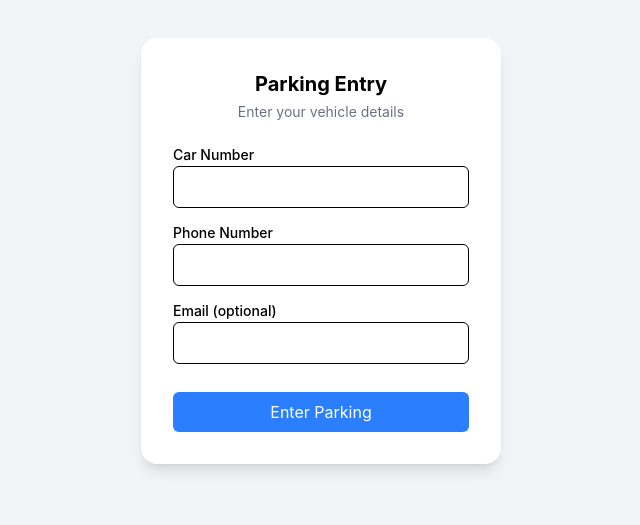
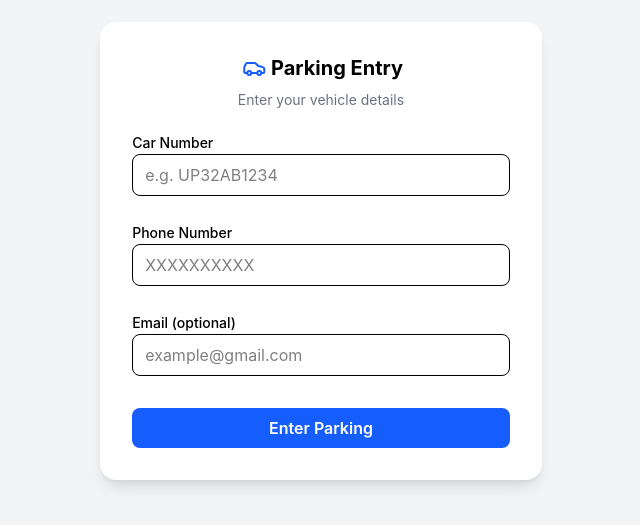
Before and after one commit to KartikeyGupta11/QR_Navigated_Parking_System, a React app in the folder Frontend/: page /entry in a window 1280 px wide. Shown: the part 149-674 px from the top of the page, without its empty margins (319-959 px from the left). Built offline with nearby package versions, Linux system fonts and the light colour scheme; the HTML template or start-up script is replaced by a standard one.

Commit message:
Improve UII of ALL pages

```diff
--- a/Frontend/package.json
+++ b/Frontend/package.json
@@ -12,6 +12,8 @@
   "dependencies": {
     "@tailwindcss/vite": "^4.2.4",
     "axios": "^1.15.2",
+    "framer-motion": "^12.38.0",
+    "lucide-react": "^1.14.0",
     "react": "^19.2.5",
     "react-dom": "^19.2.5",
     "react-hot-toast": "^2.6.0",
--- a/Frontend/src/components/Buttons.jsx
+++ b/Frontend/src/components/Buttons.jsx
@@ -1,14 +1,44 @@
-export default function Button({ text, onClick, color = "blue" }) {
+// export default function Button({ text, onClick, color = "blue" }) {
+//   return (
+//     <button
+//       onClick={onClick}
+//       className={`w-full text-white p-2 rounded-md ${
+//         color === "blue"
+//           ? "bg-blue-500 hover:bg-blue-600"
+//           : "bg-green-500 hover:bg-green-600"
+//       }`}
+//     >
+//       {text}
+//     </button>
+//   );
+// }
+
+import { motion } from "framer-motion";
+
+export default function Button({
+  text,
+  onClick,
+  color = "blue",
+  loading = false,
+}) {
+  const base = "w-full py-2 rounded-lg font-semibold text-white transition";
+
+  const colors = {
+    blue: "bg-blue-600 hover:bg-blue-700",
+    green: "bg-green-600 hover:bg-green-700",
+  };
+
   return (
-    <button
+    <motion.button
+      whileTap={{ scale: 0.95 }}
+      whileHover={{ scale: 1.02 }}
+      className={`${base} ${colors[color]} ${
+        loading ? "opacity-70 cursor-not-allowed" : ""
+      }`}
       onClick={onClick}
-      className={`w-full text-white p-2 rounded-md ${
-        color === "blue"
-          ? "bg-blue-500 hover:bg-blue-600"
-          : "bg-green-500 hover:bg-green-600"
-      }`}
+      disabled={loading}
     >
-      {text}
-    </button>
+      {loading ? "Processing..." : text}
+    </motion.button>
   );
 }
--- /dev/null
+++ b/Frontend/src/components/Card.jsx
@@ -0,0 +1,13 @@
+import { motion } from "framer-motion";
+
+export default function Card({ children }) {
+  return (
+    <motion.div
+      initial={{ opacity: 0, y: 20 }}
+      animate={{ opacity: 1, y: 0 }}
+      className="bg-white p-6 rounded-xl shadow-md w-80"
+    >
+      {children}
+    </motion.div>
+  );
+}
--- a/Frontend/src/components/Input.jsx
+++ b/Frontend/src/components/Input.jsx
@@ -1,10 +1,25 @@
-export default function Input({ placeholder, value, onChange }) {
+// export default function Input({ placeholder, value, onChange }) {
+//   return (
+//     <input
+//       className="w-full p-2 border rounded-md mb-3 focus:outline-none focus:ring-2 focus-ring-blue-400"
+//       placeholder={placeholder}
+//       value={value}
+//       onChange={onChange}
+//     />
+//   );
+// }
+
+import { motion } from "framer-motion";
+
+export default function Input({ placeholder, value, onChange, type = "text" }) {
   return (
-    <input
-      className="w-full p-2 border rounded-md mb-3 focus:outline-none focus:ring-2 focus-ring-blue-400"
+    <motion.input
+      type={type}
       placeholder={placeholder}
       value={value}
       onChange={onChange}
+      whileFocus={{ scale: 1.02 }}
+      className="w-full mb-3 px-3 py-2 border rounded-lg outline-none focus:ring-2 focus:ring-blue-500 transition"
     />
   );
 }
--- a/Frontend/src/pages/Entry.jsx
+++ b/Frontend/src/pages/Entry.jsx
@@ -4,6 +4,9 @@ import Input from "../components/Input";
 import Button from "../components/Buttons";
 import { createEntry } from "../api/parking.api";
 import toast from "react-hot-toast";
+import Card from "../components/Card";
+import { motion } from "framer-motion";
+import { Car } from "lucide-react";
 
 export default function Entry() {
   const [form, setForm] = useState({
@@ -37,43 +40,76 @@ export default function Entry() {
 
   return (
     <MainLayout>
-      <div className="bg-white p-8 rounded-2xl shadow-lg w-[360px]">
-        <h2 className="text-xl font-bold mb-1 text-center">Parking Entry</h2>
-        <p className="text-sm text-gray-500 text-center mb-5">
-          Enter your vehicle details
-        </p>
+      <div className="flex justify-center items-center min-h-[80vh]">
+        <motion.div
+          initial={{ opacity: 0, y: 30 }}
+          animate={{ opacity: 1, y: 0 }}
+          className="bg-white p-8 rounded-2xl shadow-lg w-360px"
+        >
+          <div className="text-center mb-5">
+            <div className="flex justify-center items-center gap-2 mb-2">
+              <motion.div
+                animate={{ x: [0, 6, 0] }}
+                transition={{ repeat: Infinity, duration: 1.5 }}
+              >
+                <Car className="text-blue-600 w-6 h-6" />
+              </motion.div>
 
+              <h2 className="text-xl font-bold">Parking Entry</h2>
+            </div>
+
+            <p className="text-sm text-gray-500">Enter your vehicle details</p>
+          </div>
+
+          <div className="space-y-3">
+            <div>
               <label className="text-sm font-medium">Car Number</label>
               <Input
+                placeholder="e.g. UP32AB1234"
                 value={form.carNumber}
-          onChange={(e) => setForm({ ...form, carNumber: e.target.value })}
+                onChange={(e) =>
+                  setForm({ ...form, carNumber: e.target.value })
+                }
               />
+            </div>
 
+            <div>
               <label className="text-sm font-medium">Phone Number</label>
               <Input
+                placeholder="XXXXXXXXXX"
                 value={form.phone}
                 onChange={(e) => setForm({ ...form, phone: e.target.value })}
               />
+            </div>
 
+            <div>
               <label className="text-sm font-medium">Email (optional)</label>
               <Input
+                placeholder="example@gmail.com"
                 value={form.email}
                 onChange={(e) => setForm({ ...form, email: e.target.value })}
               />
+            </div>
+          </div>
 
-        <div className="mt-4">
+          <div className="mt-5">
             <Button
-            text={loading ? "Processing..." : "Enter Parking"}
+              text="Enter Parking"
+              loading={loading}
               onClick={handleSubmit}
-            disabled={loading}
             />
           </div>
 
           {result && (
-          <div className="mt-5 p-3 bg-green-100 text-green-700 rounded-lg text-center text-sm">
-            ✅ Slot Assigned: <b>{result.slotNumber}</b>
-          </div>
+            <motion.div
+              initial={{ opacity: 0, scale: 0.95 }}
+              animate={{ opacity: 1, scale: 1 }}
+              className="mt-5 p-3 bg-green-100 text-green-700 rounded-lg text-center text-sm"
+            >
+              Slot Assigned: <b>{result.slotNumber}</b>
+            </motion.div>
           )}
+        </motion.div>
       </div>
     </MainLayout>
   );
--- a/Frontend/src/pages/Exit.jsx
+++ b/Frontend/src/pages/Exit.jsx
@@ -5,6 +5,8 @@ import Button from "../components/Buttons";
 import { exitParking, findSession, makePayment } from "../api/parking.api";
 import toast from "react-hot-toast";
 import { useNavigate } from "react-router-dom";
+import { motion } from "framer-motion";
+import { Car } from "lucide-react";
 
 export default function Exit() {
   const navigate = useNavigate();
@@ -50,37 +52,65 @@ export default function Exit() {
 
   return (
     <MainLayout>
-      <div className="bg-white p-8 rounded-2xl shadow-lg w-[360px]">
-        <h2 className="text-xl font-bold text-center mb-1">Parking Exit</h2>
-        <p className="text-sm text-gray-500 text-center mb-5">
-          Complete payment to exit
-        </p>
+      <div className="flex justify-center items-center min-h-[80vh]">
+        <motion.div
+          initial={{ opacity: 0, y: 30 }}
+          animate={{ opacity: 1, y: 0 }}
+          className="bg-white p-8 rounded-2xl shadow-lg w-[360px]"
+        >
+          <div className="text-center mb-5">
+            <div className="flex justify-center items-center gap-2 mb-2">
+              <motion.div
+                animate={{ x: [0, 8, 0] }}
+                transition={{ repeat: Infinity, duration: 1.5 }}
+              >
+                <Car className="text-red-500 w-6 h-6" />
+              </motion.div>
 
+              <h2 className="text-xl font-bold">Parking Exit</h2>
+            </div>
+
+            <p className="text-sm text-gray-500">Complete payment to exit</p>
+          </div>
+
+          <div className="space-y-3">
+            <div>
               <label className="text-sm font-medium">Car Number</label>
               <Input
+                placeholder="e.g. UP32AB1234"
                 value={form.carNumber}
-          onChange={(e) => setForm({ ...form, carNumber: e.target.value })}
+                onChange={(e) =>
+                  setForm({ ...form, carNumber: e.target.value })
+                }
               />
+            </div>
 
+            <div>
               <label className="text-sm font-medium">Phone Number</label>
               <Input
+                placeholder="10-digit number"
                 value={form.phone}
                 onChange={(e) => setForm({ ...form, phone: e.target.value })}
               />
+            </div>
+          </div>
 
           {amount === null ? (
-          <div className="mt-4">
+            <div className="mt-5">
               <Button
-              text={loading ? "Checking..." : "Check Details"}
+                text="Check Details"
+                loading={loading}
                 onClick={handleFind}
-              disabled={loading}
               />
             </div>
           ) : (
-          <>
-            <div className="mt-5 p-4 bg-yellow-100 text-center rounded-lg">
+            <motion.div
+              initial={{ opacity: 0, y: 10 }}
+              animate={{ opacity: 1, y: 0 }}
+            >
+              <div className="mt-5 p-4 bg-yellow-100 rounded-lg text-center">
                 <p className="text-sm text-gray-600">Amount Payable</p>
-              <p className="text-lg font-bold">₹{amount}</p>
+                <p className="text-xl font-bold text-yellow-700">₹{amount}</p>
               </div>
 
               <div className="mt-4">
@@ -90,8 +120,9 @@ export default function Exit() {
                   color="green"
                 />
               </div>
-          </>
+            </motion.div>
           )}
+        </motion.div>
       </div>
     </MainLayout>
   );
--- /dev/null
+++ b/Frontend/src/pages/Success.jsx
@@ -0,0 +1,58 @@
+import MainLayout from "../layouts/MainLayout";
+import { useLocation, useNavigate } from "react-router-dom";
+import Button from "../components/Buttons";
+import { motion } from "framer-motion";
+import { CheckCircle } from "lucide-react";
+
+export default function Success() {
+  const navigate = useNavigate();
+  const { state } = useLocation();
+
+  if (!state) {
+    return (
+      <MainLayout>
+        <div className="text-center mt-10">Invalid Access</div>
+      </MainLayout>
+    );
+  }
+
+  const { carNumber, amount } = state;
+
+  return (
+    <MainLayout>
+      <div className="flex justify-center items-center min-h-[80vh]">
+        <motion.div
+          initial={{ opacity: 0, scale: 0.9 }}
+          animate={{ opacity: 1, scale: 1 }}
+          className="bg-white p-8 rounded-2xl shadow-lg w-[360px] text-center"
+        >
+          <motion.div
+            initial={{ scale: 0 }}
+            animate={{ scale: 1 }}
+            transition={{ type: "spring", stiffness: 120 }}
+            className="flex justify-center mb-4"
+          >
+            <CheckCircle className="text-green-500 w-16 h-16" />
+          </motion.div>
+
+          <h2 className="text-xl font-bold mb-2">Payment Successful</h2>
+
+          <p className="text-sm text-gray-500 mb-4">
+            You have successfully exited the parking
+          </p>
+
+          <div className="bg-gray-100 p-4 rounded-lg text-left mb-5">
+            <p>
+              <strong>Car:</strong> {carNumber}
+            </p>
+            <p>
+              <strong>Amount Paid:</strong> ₹{amount}
+            </p>
+          </div>
+
+          <Button text="Go to Home" onClick={() => navigate("/")} />
+        </motion.div>
+      </div>
+    </MainLayout>
+  );
+}
--- a/Frontend/src/routes/AppRoutes.jsx
+++ b/Frontend/src/routes/AppRoutes.jsx
@@ -3,6 +3,7 @@ import Entry from "../pages/Entry";
 import Exit from "../pages/Exit";
 import Home from "../pages/Home";
 import Payment from "../pages/Payment";
+import Success from "../pages/Success";
 
 export default function AppRoutes() {
   return (
@@ -12,6 +13,7 @@ export default function AppRoutes() {
         <Route path="/entry" element={<Entry />}></Route>
         <Route path="/exit" element={<Exit />}></Route>
         <Route path="/payment" element={<Payment />}></Route>
+        <Route path="/success" element={<Success />}></Route>
       </Routes>
     </BrowserRouter>
   );
```
Also changed, not shown: Frontend/src/pages/Home.jsx (+52 -9 lines), Frontend/src/pages/Payment.jsx (+55 -15 lines), 1 other file (tests, documents, lock files or other folders). Lines whose indentation alone changed are shown as unchanged.
